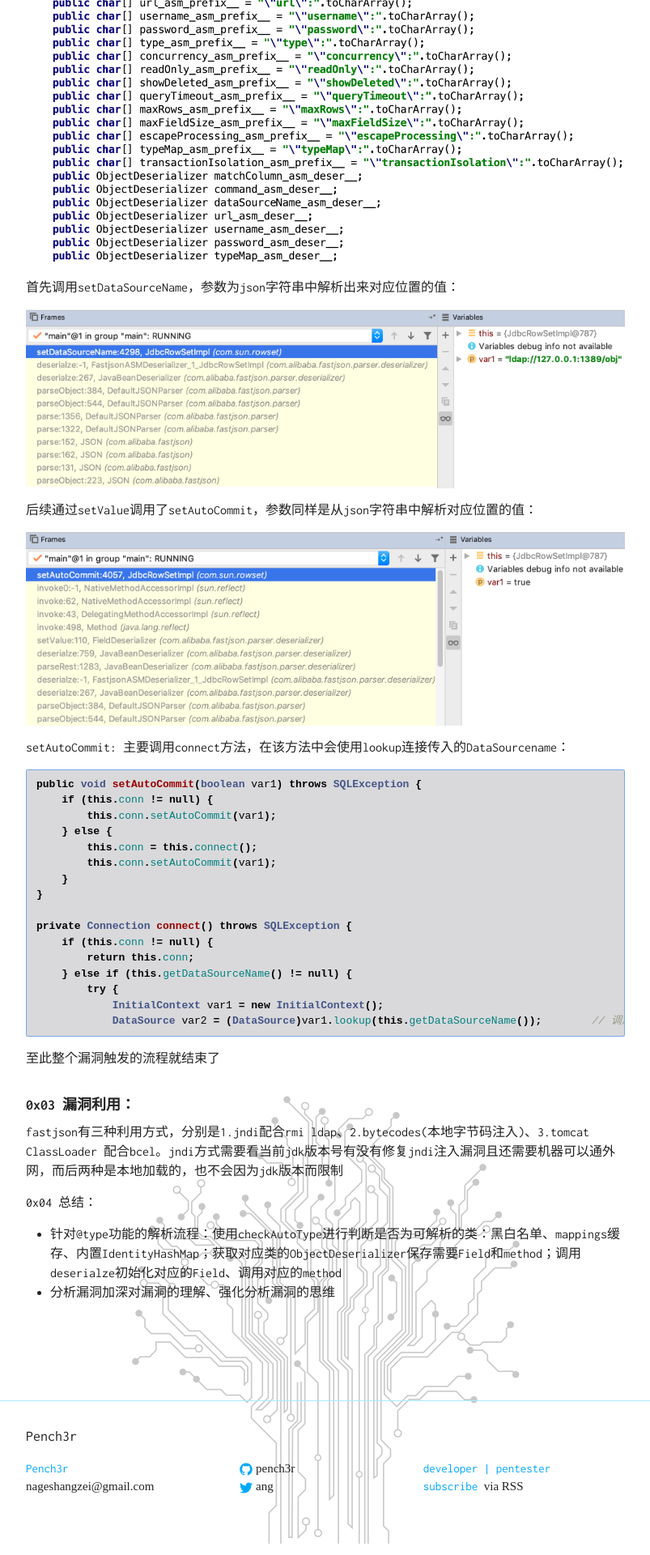
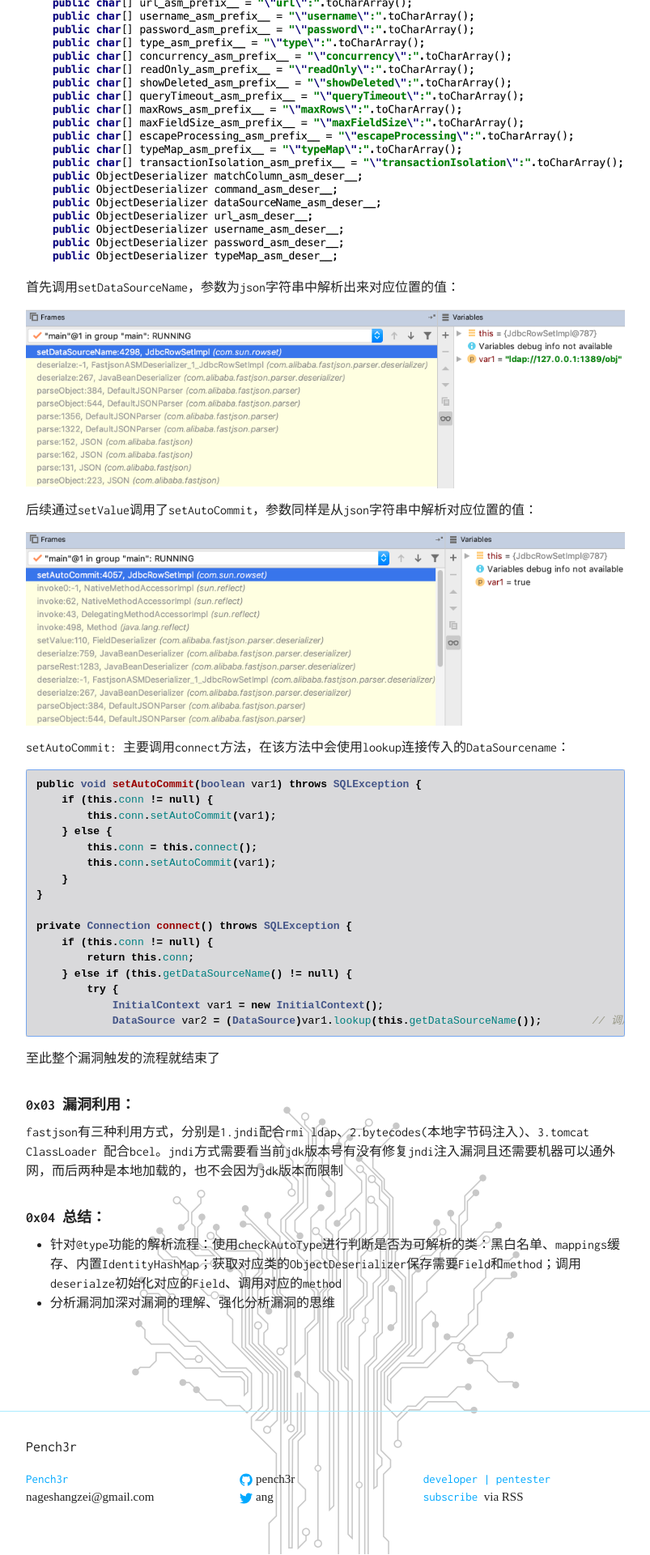
Before and after one commit to pench3r/OldBlog, a Jekyll site: the page built from _posts/2019-07-25-fastjson-1.2.47-rce.md, in a window 1280 px wide. Shown: the part 3980-5900 px from the top of the page at 81% size, without its empty margins (238-1041 px from the left). Built offline with Jekyll 4.4.1, drawn with Linux system fonts in a browser that asks for light colours; comment, search, counter and statistics services are not loaded.

```diff
--- a/_posts/2019-07-25-fastjson-1.2.47-rce.md
+++ b/_posts/2019-07-25-fastjson-1.2.47-rce.md
@@ -208,7 +208,7 @@ private Connection connect() throws SQLException {
 
 fastjson有三种利用方式，分别是1.jndi配合rmi ldap、2.bytecodes(本地字节码注入)、3.tomcat ClassLoader 配合bcel。jndi方式需要看当前jdk版本号有没有修复jndi注入漏洞且还需要机器可以通外网，而后两种是本地加载的，也不会因为jdk版本而限制
 
-0x04 总结：
+#### 0x04 总结：
 
 * 针对@type功能的解析流程：使用checkAutoType进行判断是否为可解析的类：黑白名单、mappings缓存、内置IdentityHashMap；获取对应类的ObjectDeserializer保存需要Field和method；调用deserialze初始化对应的Field、调用对应的method
 * 分析漏洞加深对漏洞的理解、强化分析漏洞的思维
```
